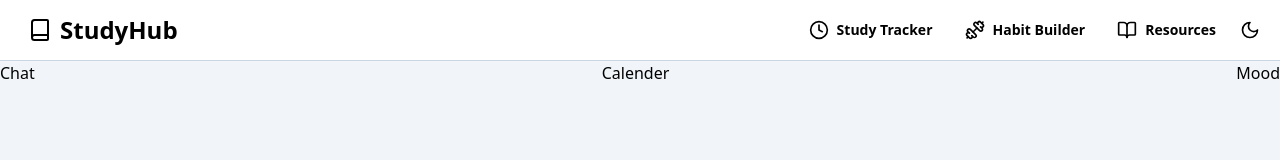
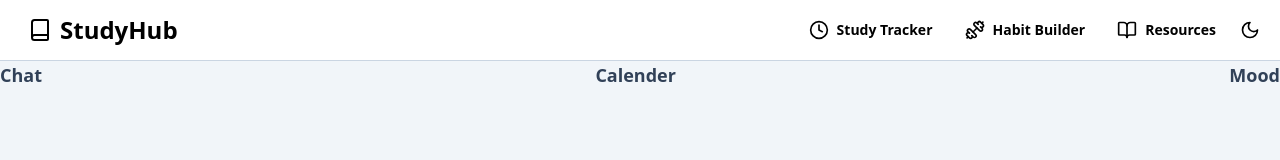
Before and after one commit to RikenMor001/StudyHub, a React (Vite) app: page /habit-builder in a window 1280 px wide. Shown: the top 160 px of the page. Built offline with nearby package versions, Linux system fonts and the light colour scheme.

Commit message:
Update habitBuilder.jsx

```diff
--- a/src/pages/habitBuilder/habitBuilder.jsx
+++ b/src/pages/habitBuilder/habitBuilder.jsx
@@ -2,13 +2,13 @@
 export const HabitBuilder = () => {
     return <div className="bg-slate-100 min-h-screen">
         <div className="sticky top-0 max-w-8xl flex justify-between">
-            <div className="flex justify-center items-center">
+            <div className="font-semibold text-lg text-slate-700">
                 Chat
             </div>
-            <div>
+            <div className="font-semibold text-lg text-slate-700">
                 Calender
             </div>
-            <div>
+            <div className="font-semibold text-lg text-slate-700">
                 Mood
             </div>
         </div>
```
